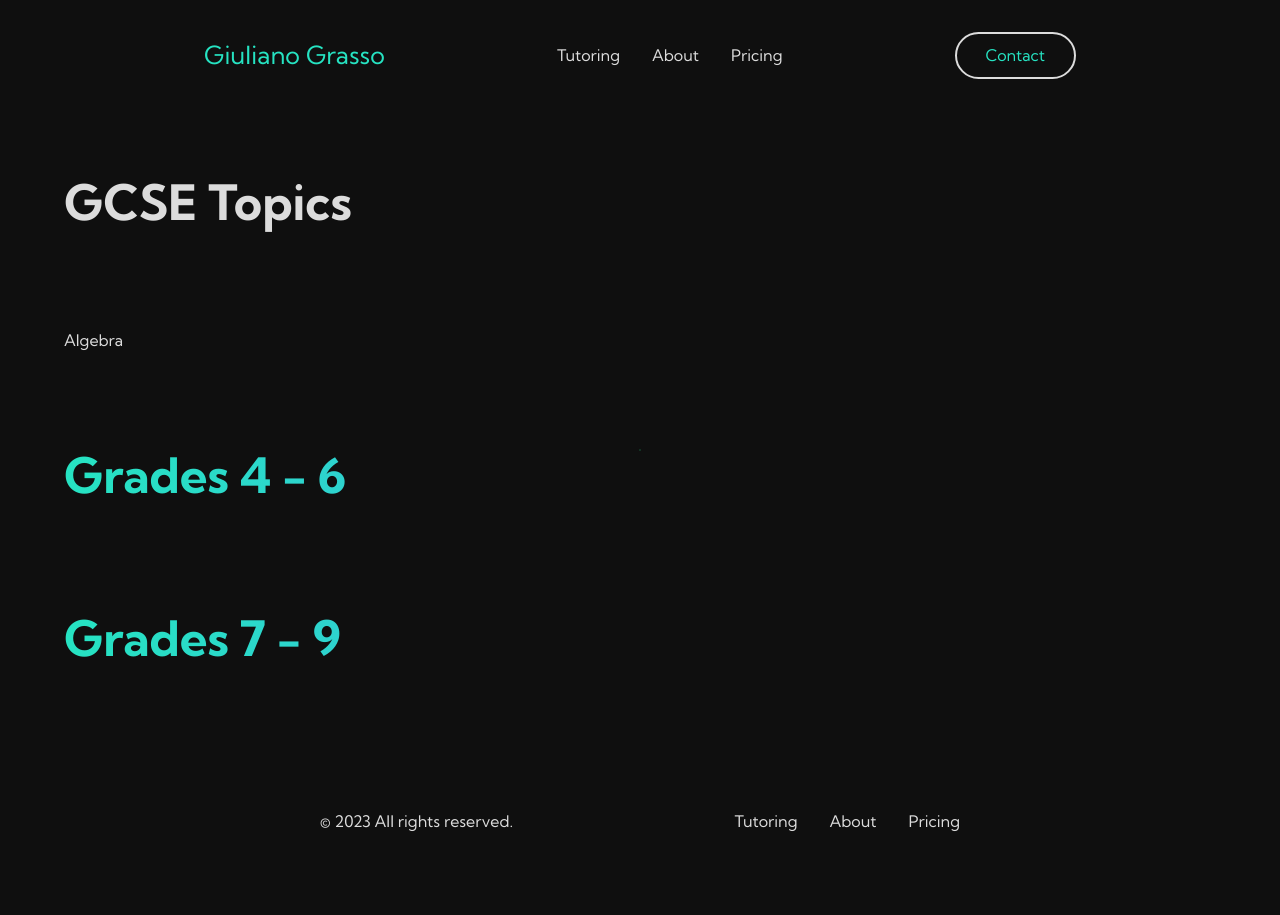
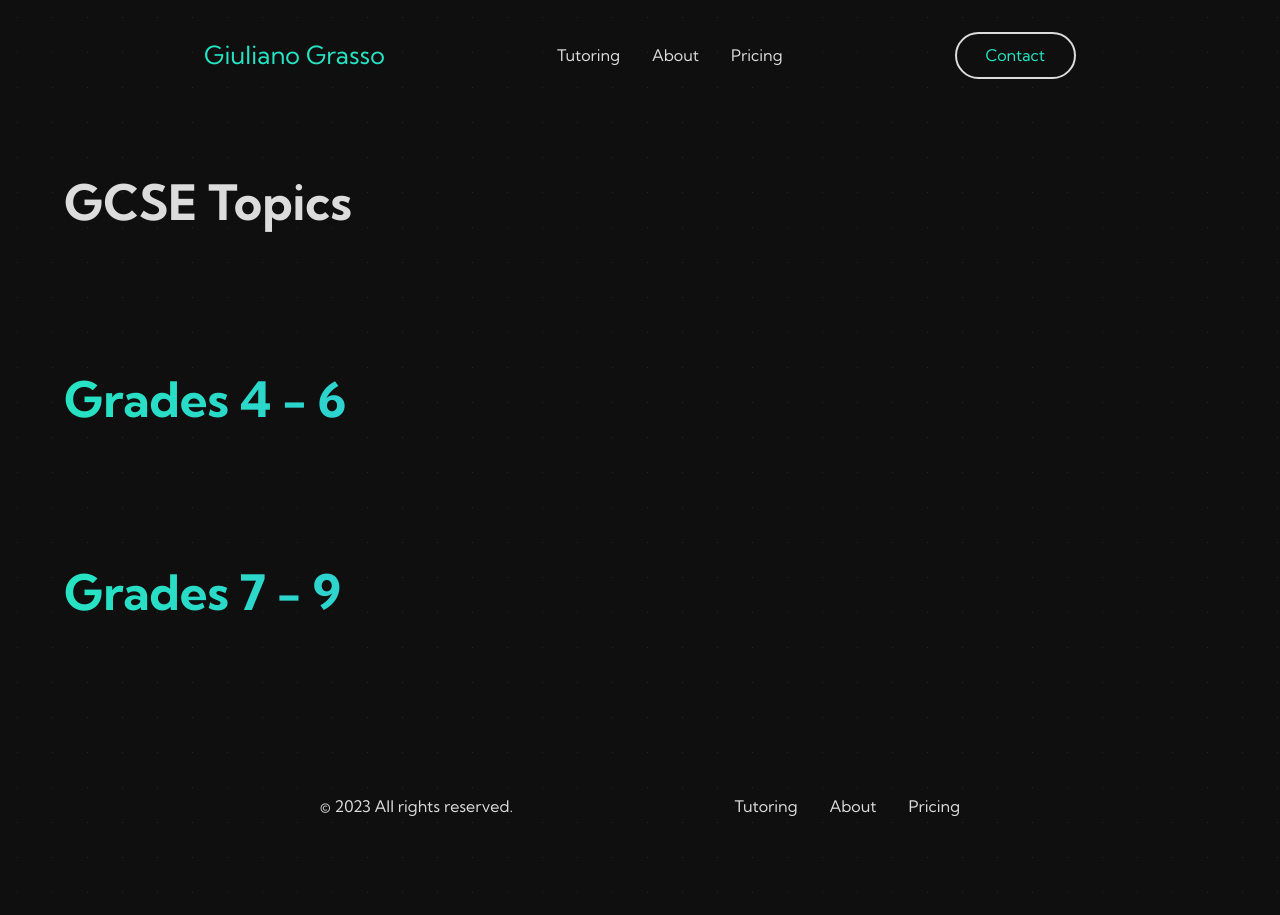
Before and after one commit to GG1982/Jekyll-ggmaths, a Jekyll site: the page built from pages/gcse-topics.html, in a window 1280 px wide. Built offline with Jekyll 4.4.1, drawn with Linux system fonts in a browser that asks for light colours.

Commit message:
remove link from gcse topics

```diff
--- a/pages/gcse-topics.html
+++ b/pages/gcse-topics.html
@@ -7,7 +7,6 @@ custom_css: secondary
 
 <main>
     <h1>GCSE Topics</h1>
-    <a href="{{ site.url }}/assets/gcse_topics/Grade_4-6/Algebra_Grade_5.pdf">algebra</a>
 
     <section class="">
         <h3 class="fancy-text font-4 ">Grades 4 - 6</h3>
```
Also changed, not shown: 1 other file.
